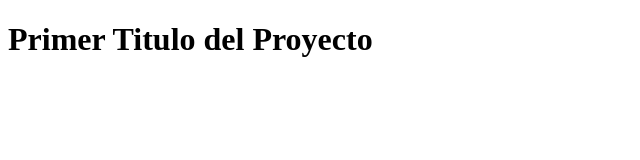
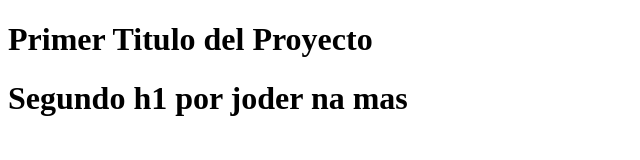
Before and after one commit to Navet21/ETS, a plain HTML site: page index.html in a window 1280 px wide. Shown: the whole page, without its empty margins (0-640 px from the left). Drawn offline with Linux system fonts and the light colour scheme.

Commit message:
Mi primer mensaje -Adri

```diff
--- a/index.html
+++ b/index.html
@@ -7,5 +7,6 @@
 </head>
 <body>
     <h1>Primer Titulo del Proyecto</h1>
+    <h1>Segundo h1 por joder na mas</h1>
 </body>
 </html>
```
